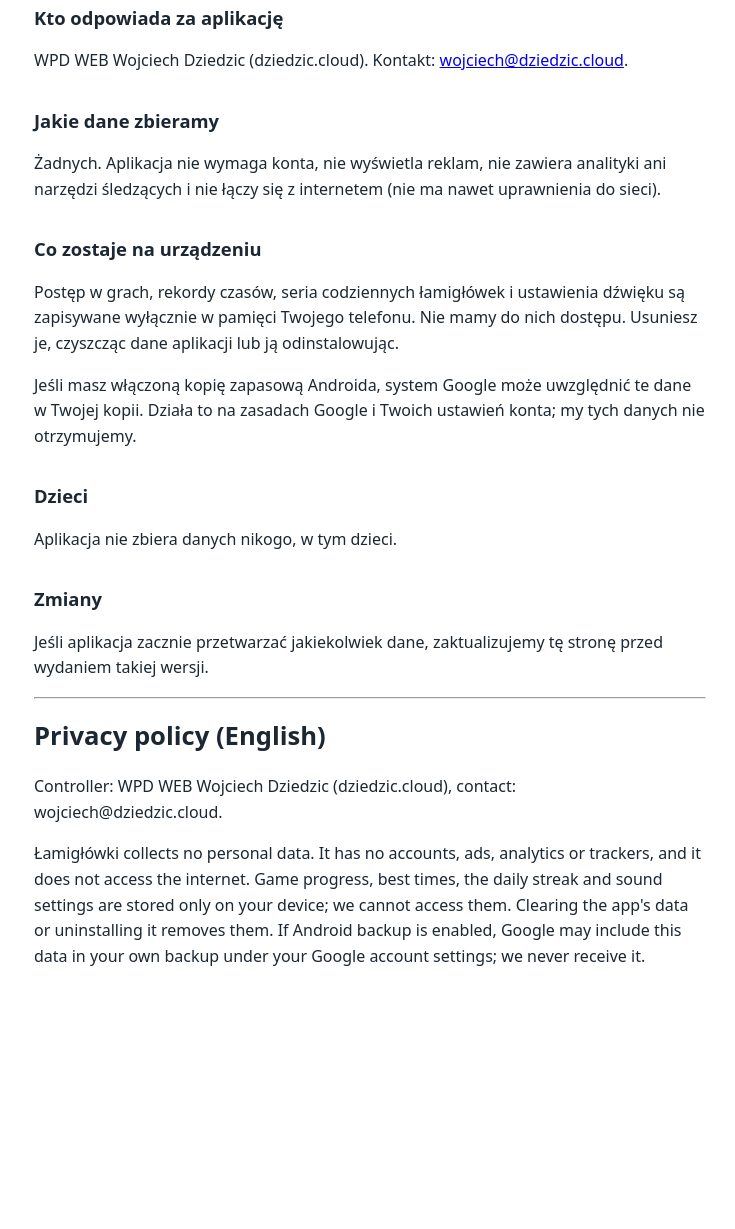
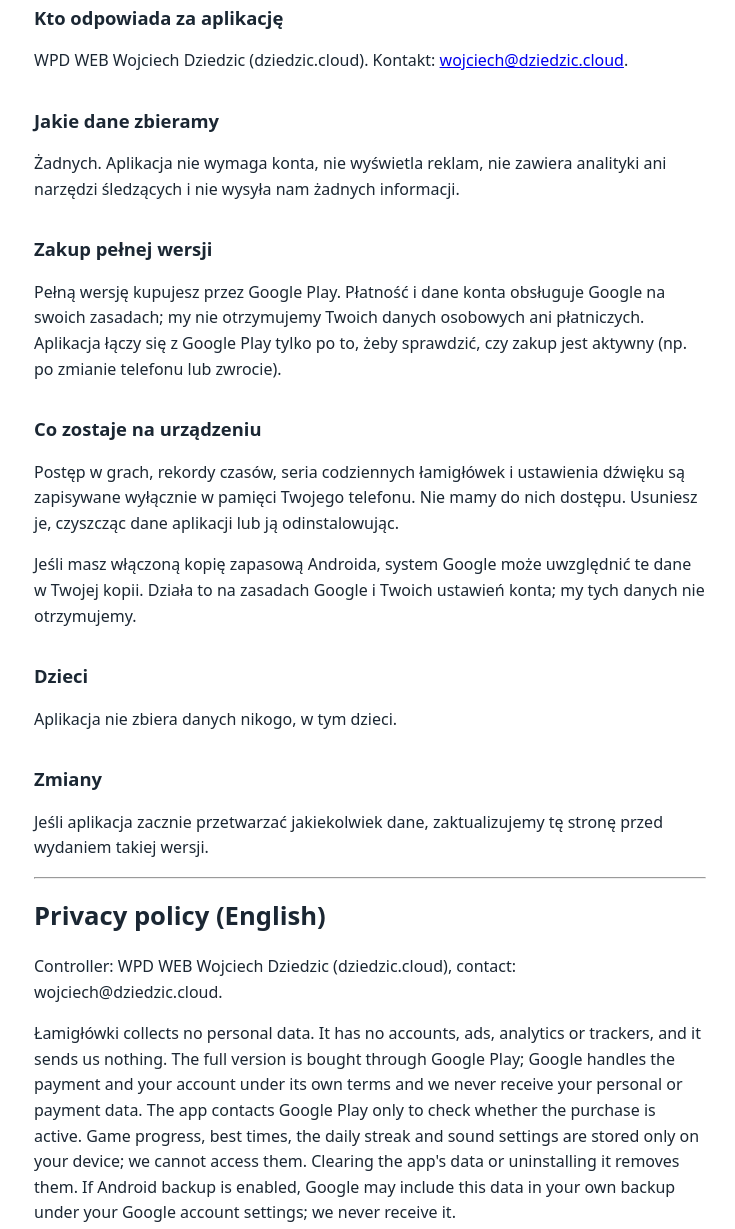
Before and after one commit to wojtekdziedzic/lamiglowki, a website: page store/privacy-policy.html in a window 1280 px wide. Shown: the part 145-1374 px from the top of the page, without its empty margins (270-1005 px from the left). Before the commit the page ends 1146 px from the top, so only its background shows below. Drawn offline with Linux system fonts and the light colour scheme.

Commit message:
Store kit: billing in privacy policy, IARC purchases, bundle 1.5.0
Co-Authored-By: Claude Opus 5.5 <noreply@anthropic.com>

```diff
--- a/store/privacy-policy.html
+++ b/store/privacy-policy.html
@@ -19,7 +19,12 @@ Kontakt: <a href="mailto:wojciech@dziedzic.cloud">wojciech@dziedzic.cloud</a>.</
 
 <h2>Jakie dane zbieramy</h2>
 <p>Żadnych. Aplikacja nie wymaga konta, nie wyświetla reklam, nie zawiera analityki ani narzędzi śledzących
-i nie łączy się z internetem (nie ma nawet uprawnienia do sieci).</p>
+i nie wysyła nam żadnych informacji.</p>
+
+<h2>Zakup pełnej wersji</h2>
+<p>Pełną wersję kupujesz przez Google Play. Płatność i dane konta obsługuje Google na swoich zasadach;
+my nie otrzymujemy Twoich danych osobowych ani płatniczych. Aplikacja łączy się z Google Play tylko po to,
+żeby sprawdzić, czy zakup jest aktywny (np. po zmianie telefonu lub zwrocie).</p>
 
 <h2>Co zostaje na urządzeniu</h2>
 <p>Postęp w grach, rekordy czasów, seria codziennych łamigłówek i ustawienia dźwięku są zapisywane wyłącznie
@@ -38,8 +43,10 @@ Działa to na zasadach Google i Twoich ustawień konta; my tych danych nie otrzy
 <h1 lang="en">Privacy policy (English)</h1>
 <div lang="en">
 <p>Controller: WPD WEB Wojciech Dziedzic (dziedzic.cloud), contact: wojciech@dziedzic.cloud.</p>
-<p>Łamigłówki collects no personal data. It has no accounts, ads, analytics or trackers, and it does not
-access the internet. Game progress, best times, the daily streak and sound settings are stored only on your
+<p>Łamigłówki collects no personal data. It has no accounts, ads, analytics or trackers, and it sends us
+nothing. The full version is bought through Google Play; Google handles the payment and your account under
+its own terms and we never receive your personal or payment data. The app contacts Google Play only to check
+whether the purchase is active. Game progress, best times, the daily streak and sound settings are stored only on your
 device; we cannot access them. Clearing the app's data or uninstalling it removes them. If Android backup is
 enabled, Google may include this data in your own backup under your Google account settings; we never receive it.</p>
 </div>
```
Also changed, not shown: store/PLAY_STORE.md (+3 -3 lines).
